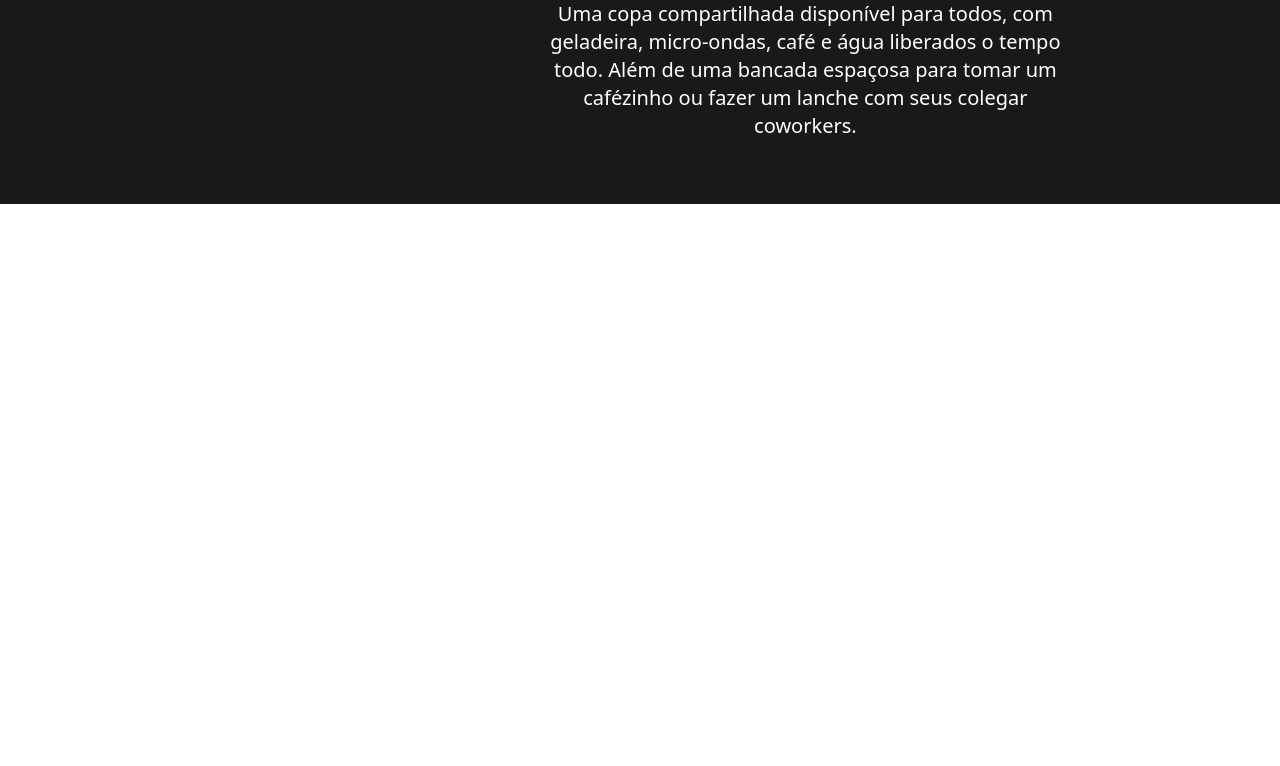
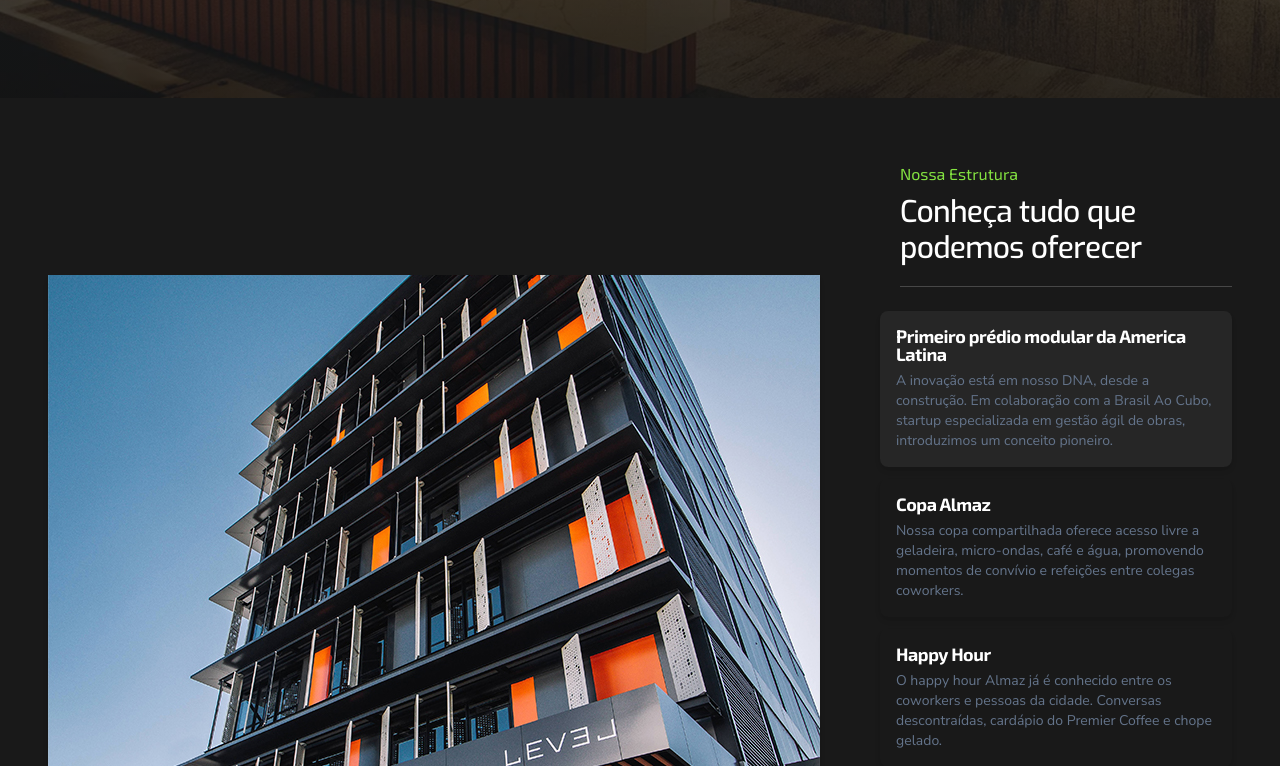
Before and after one commit to gustavospriebe/coworking-website, a Next.js app: page / in a window 1280 px wide. Shown: the part 614-1380 px from the top of the page. Before the commit the page ends 818 px from the top, so only its background shows below. Built offline with nearby package versions, Linux system fonts and the light colour scheme.

Commit message:
carousel done

```diff
--- a/components/Card.tsx
+++ b/components/Card.tsx
@@ -1,19 +1,11 @@
-import { Button } from "@/components/ui/button";
 import {
     Card,
-    CardContent,
     CardDescription,
-    CardFooter,
     CardHeader,
     CardTitle,
 } from "@/components/ui/card";
-import { Switch } from "@/components/ui/switch";
 import { cn } from "@/lib/utils";
-import { BellRing, Check } from "lucide-react";
-import { useEffect, useState } from "react";
-import { ProgressBar } from "./Progress";
-import { Carousel } from "types";
-
+import { CarouselItem } from "types";
 
 const notifications = [
     {
@@ -26,7 +18,7 @@ type CardProps = React.ComponentProps<typeof Card>;
 
 interface CardComponentProps extends CardProps {
     activeHighlight: number;
-    items: Carousel[];
+    items: CarouselItem[];
     setActiveHighlight: (x: number) => void;
 }
 
@@ -38,13 +30,12 @@ export function CardComponent({
     ...props
 }: CardComponentProps) {
     return (
-        // scroll-m-0  overflow-y-hidden hidden overflow-x-scroll
-        <div className="space-y-2 w-full">
+        <div className="-ml-10 grid list-none grid-cols-2 gap-4 pl-5 lg:grid-cols-1 lg:gap-3">
             {items.map((_, index) => (
                 <Card
                     key={index}
                     className={cn(
-                        "cursor-pointer border-none p-0 text-whiter shadow-md",
+                        "flex cursor-pointer items-center border-none p-0 text-whiter shadow-md  sm:items-start sm:justify-start sm:text-left",
                         activeHighlight === index
                             ? "card-active"
                             : "card-ghost",
@@ -54,10 +45,13 @@ export function CardComponent({
                     onMouseDown={() => setActiveHighlight(index)}
                     onClick={() => setActiveHighlight(index)}
                 >
-                    <CardHeader className="space-y-2 p-4">
-                        <CardTitle className="font-bold">
-                        {items[index].title}
+                    <CardHeader className="space-y-2  p-4">
+                        <CardTitle className="font-exotwo  font-bold">
+                            {items[index].title}
                         </CardTitle>
+                        <CardDescription className="hidden font-nunitosans sm:flex">
+                            {items[index].description}
+                        </CardDescription>
                     </CardHeader>
                 </Card>
             ))}
--- a/components/Carousel.tsx
+++ b/components/Carousel.tsx
@@ -6,7 +6,7 @@ import happy from "@/public/happy.jpg";
 import lounge from "@/public/loude.jpg";
 import Image from "next/image";
 import { useEffect, useState } from "react";
-import {carouselConfig} from '@/config/Carousel'
+import { carouselConfig } from "@/config/Carousel";
 import "react-awesome-slider/dist/styles.css";
 import { Separator } from "./ui/separator";
 import { CardComponent } from "./Card";
@@ -16,8 +16,8 @@ type Highlights = 1 | 2 | 3 | 4 | 5 | 6 | 7 | 8;
 const cards = [1, 2, 3];
 
 export function CarouselComponent() {
-    const items = carouselConfig.Carousel
-    console.log(items)
+    const items = carouselConfig.Carousel;
+    console.log(items);
     const [activeHighlight, setActiveHighlight] = useState<number>(0);
 
     useEffect(() => {
@@ -25,43 +25,81 @@ export function CarouselComponent() {
             setActiveHighlight((prevstate) => (prevstate + 1) % items.length);
         }
 
-        const interval = setInterval(changeState, 8000);
+        const interval = setInterval(changeState, 6000);
         return () => {
             clearInterval(interval);
         };
     }, [activeHighlight]);
     return (
-        <div className="w-full min-h-full bg-bg-black px-7">
-            <div className="m-auto flex max-w-6xl flex-col items-start gap-5 py-16 md:flex-row lg:gap-8">
+        <>
+            <div className="relative mx-auto w-full items-center  bg-bg-black px-7 py-16 md:px-12">
+                <div className="mx-auto w-full max-w-7xl">
+                    <div className="relative m-auto items-center align-middle">
+                        <div className="items-center gap-12 text-left lg:inline-flex lg:gap-20">
+                            <Image
+                                className="aspect-[4/3] w-full   object-cover after:animate-in  shadow-md lg:ml-auto"
+                                alt="hero"
+                                src={items[activeHighlight].image}
+                            />
+                            <div className="mt-6 flex flex-col lg:mt-0">
                                 <div className="max-w-[420px]">
-                    <p className="mb-2 text-green-secundary">Nossa Estrutura</p>
-                    <p className="mb-4 text-2xl text-whiter">
+                                    <div>
+                                        <p className="mb-2 font-exotwo text-green-secundary">
+                                            Nossa Estrutura
+                                        </p>
+                                        <p className="text-2xl font-exo font-medium tracking-tight text-whiter sm:text-3xl">
                                             Conheça tudo que podemos oferecer
                                         </p>
-                    <Separator className="my-4 text-whiter/20" />
-                   {/*  <p className="mb-6 max-w-[500px] text-secundary">
-                        Aqui sua empresa poderá ter um espaço comercial de
-                        qualidade, com custo reduzido e muitas outras vantagens.
-                    </p> */}
-
+                                        <Separator className="mt-5 bg-whiter/20" />
+                                    </div>
+                                </div>
+                                <div className="mx-auto mt-6 lg:max-w-7xl">
                                     <CardComponent
                                         activeHighlight={activeHighlight}
                                         setActiveHighlight={setActiveHighlight}
-                        items = {items}
-
+                                        items={items}
                                     />
-                    {/* <div className="-mx-5 w-screen scroll-m-0 overflow-y-hidden overflow-x-scroll pl-5  ">
-                        <div className="flex gap-x-3 gap-y-3 sm:gap-x-5">
-                        </div>
-                    </div> */}
-                </div>
-                <div className="w-full text-center text-whiter space-y-2">
-
-                    <Image src={items[activeHighlight].image} alt='' className='aspect-video object-cover w-full brightness-50 rounded-md shadow-md' />
-
-                   <p className='text-whiter relative text-xl bottom-30 w-2/3 m-auto'>{items[activeHighlight].description}</p>
                                 </div>
                             </div>
                         </div>
+                    </div>
+                </div>
+            </div>
+        </>
     );
 }
+
+{
+    /* // <div classNameName="w-full min-h-full bg-bg-black px-7">
+    //     <div classNameName="m-auto flex max-w-6xl flex-col items-start gap-5 py-16 md:flex-row lg:gap-8">
+    //         <div classNameName="max-w-[420px]">
+    //             <p classNameName="mb-2 text-green-secundary">Nossa Estrutura</p>
+    //             <p classNameName="mb-4 text-2xl text-whiter">
+    //                 Conheça tudo que podemos oferecer
+    //             </p>
+    //             <Separator classNameName="my-4 text-whiter/20" />
+    //            {/*  <p classNameName="mb-6 max-w-[500px] text-secundary">
+    //                 Aqui sua empresa poderá ter um espaço comercial de
+    //                 qualidade, com custo reduzido e muitas outras vantagens.
+    //             </p>
+
+    //             <CardComponent
+    //                 activeHighlight={activeHighlight}
+    //                 setActiveHighlight={setActiveHighlight}
+    //                 items = {items}
+
+    //             />
+    //             {/* <div classNameName="-mx-5 w-screen scroll-m-0 overflow-y-hidden overflow-x-scroll pl-5  ">
+    //                 <div classNameName="flex gap-x-3 gap-y-3 sm:gap-x-5">
+    //                 </div>
+    //             </div>
+    //         </div>
+    //         <div classNameName="w-full text-center text-whiter space-y-2">
+
+    //             <Image src={items[activeHighlight].image} alt='' classNameName='aspect-video object-cover w-full brightness-50 rounded-md shadow-md' />
+
+    //            <p classNameName='text-whiter relative text-xl bottom-30 w-2/3 m-auto'>{items[activeHighlight].description}</p>
+    //            </div>
+    //     </div>
+    // </div> */
+}
--- /dev/null
+++ b/components/Empresas.tsx
@@ -0,0 +1,56 @@
+import Image from "next/image";
+
+export default function Empresas() {
+    return (
+        <div>
+            <div>
+                <div className="mt-auto py-12 lg:py-16">
+                    <div className="mt-6 grid grid-cols-2 gap-0.5 md:grid-cols-6 lg:mt-8">
+                        <div className="col-span-1 flex justify-center px-8">
+                            <Image
+                                className="max-h-12"
+                                src="https://d33wubrfki0l68.cloudfront.net/b44e3c53a7ffe89bb6ca9e49ff652e53222d5b31/4aefd/images/logos/1.svg"
+                                alt="logo"
+                            />
+                        </div>
+                        <div className="col-span-1 flex justify-center px-8">
+                            <Image
+                                className="max-h-12"
+                                alt="hero"
+                                src="https://d33wubrfki0l68.cloudfront.net/07865c265551d7a67bdf88188ff62a07b84ffd6f/7e12f/images/placeholders/square4.svg"
+                            />
+                        </div>
+                        <div className="col-span-1 flex justify-center px-8">
+                            <Image
+                                className="max-h-12"
+                                alt="hero"
+                                src="https://d33wubrfki0l68.cloudfront.net/07865c265551d7a67bdf88188ff62a07b84ffd6f/7e12f/images/placeholders/square4.svg"
+                            />
+                        </div>
+                        <div className="col-span-1 flex justify-center px-8">
+                            <Image
+                                className="max-h-12"
+                                alt="hero"
+                                src="https://d33wubrfki0l68.cloudfront.net/07865c265551d7a67bdf88188ff62a07b84ffd6f/7e12f/images/placeholders/square4.svg"
+                            />
+                        </div>
+                        <div className="col-span-1 flex justify-center px-8">
+                            <Image
+                                className="max-h-12"
+                                alt="hero"
+                                src="https://d33wubrfki0l68.cloudfront.net/07865c265551d7a67bdf88188ff62a07b84ffd6f/7e12f/images/placeholders/square4.svg"
+                            />
+                        </div>
+                        <div className="col-span-1 flex justify-center px-8">
+                            <Image
+                                className="max-h-12"
+                                alt="hero"
+                                src="https://d33wubrfki0l68.cloudfront.net/07865c265551d7a67bdf88188ff62a07b84ffd6f/7e12f/images/placeholders/square4.svg"
+                            />
+                        </div>
+                    </div>
+                </div>
+            </div>
+        </div>
+    );
+}
--- a/config/Carousel.ts
+++ b/config/Carousel.ts
@@ -1,29 +1,39 @@
-import cafe from '@/public/cafe.jpg';
-import climatizacao from '@/public/climatizacao.jpg';
-import happy from '@/public/happy.jpg';
-import loude from '@/public/loude.jpg';
+import cafe from "@/public/cafe.jpg";
+import climatizacao from "@/public/climatizacao.jpg";
+import happy from "@/public/happy.jpg";
+import level from "@/public/level.jpg";
+import loude from "@/public/loude.jpg";
 import { Carousel } from "types";
 
-export const carouselConfig: Carousel[] = {
+export const carouselConfig: Carousel = {
     Carousel: [
         {
+            title: "Primeiro prédio modular da America Latina",
+            description:
+                "A inovação está em nosso DNA, desde a construção. Em colaboração com a Brasil Ao Cubo, startup especializada em gestão ágil de obras, introduzimos um conceito pioneiro.",
+            image: level,
+        },
+        {
             title: "Copa Almaz",
-            description:"Uma copa compartilhada disponível para todos, com geladeira, micro-ondas, café e água liberados o tempo todo. Além de uma bancada espaçosa para tomar um cafézinho ou fazer um lanche com seus colegar coworkers.",
+            description:
+                "Nossa copa compartilhada oferece acesso livre a geladeira, micro-ondas, café e água, promovendo momentos de convívio e refeições entre colegas coworkers.",
             image: cafe,
         },
         {
             title: "Happy Hour",
-            description:"O happy hour Almaz já é conhecido entre os coworkers e pessoas da cidade. Conversas descontraídas, cardápio do Premier Coffee e chope gelado.",
+            description:
+                "O happy hour Almaz já é conhecido entre os coworkers e pessoas da cidade. Conversas descontraídas, cardápio do Premier Coffee e chope gelado.",
             image: happy,
         },
         {
             title: "Lounge 6o andar",
-            description:"Nosso andar de cima é um espaço perfeito.",
+            description: "Nosso andar de cima é um espaço perfeito.",
             image: loude,
         },
         {
             title: "Climatização",
-            description:"Para melhor desempenho e conforto da sua equipe, todo o espaço Almaz é climatizado.",
+            description:
+                "Para melhor desempenho e conforto da sua equipe, todo o espaço Almaz é climatizado.",
             image: climatizacao,
         },
     ],
--- a/src/app/(home)/page.tsx
+++ b/src/app/(home)/page.tsx
@@ -7,7 +7,7 @@ import Link from "next/link";
 export default function Home() {
     return (
         <>
-            {/* <Hero /> */}
+            <Hero />
             <CarouselComponent />
         </>
     );
```
Also changed, not shown: public/level.jpg (added). Lines whose indentation alone changed are shown as unchanged.
